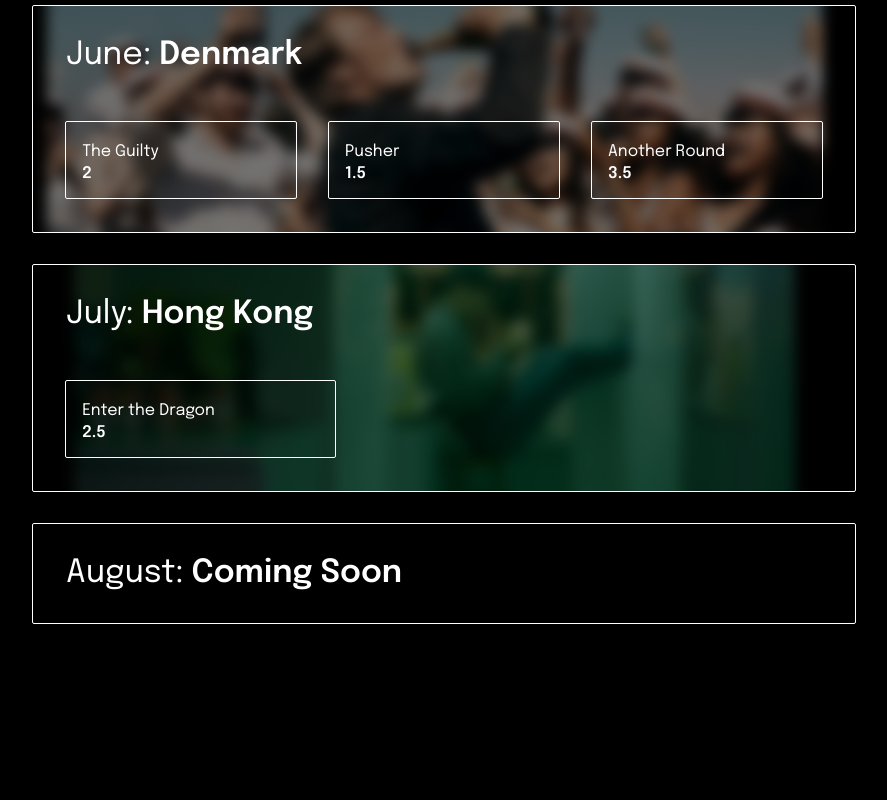
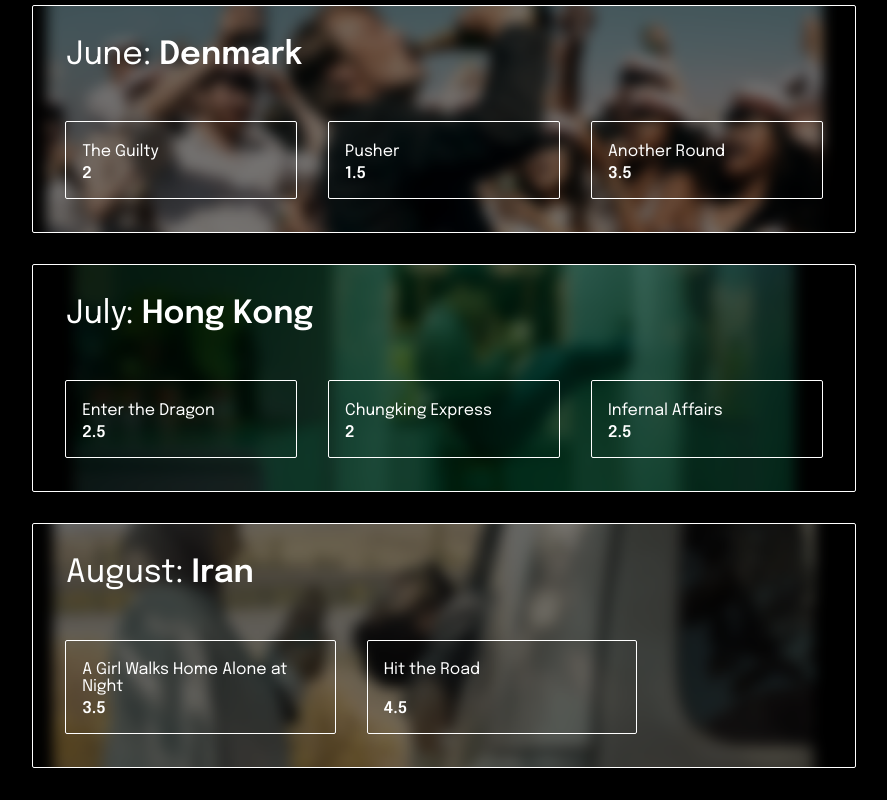
Before and after one commit to imo-jpg/WWMC, a plain HTML site: page index.html in a window 1280 px wide. Shown: the part 1935-2735 px from the top of the page, without its empty margins (196-1083 px from the left). Before the commit the page ends 2591 px from the top, so only its background shows below. Drawn offline with nearby package versions, Linux system fonts and the light colour scheme.

Commit message:
adds August films

```diff
--- a/index.html
+++ b/index.html
@@ -143,19 +143,33 @@
                     <p>Enter the Dragon</p>
                     <p><span>2.5</span></p>
                 </div>
-                <!-- <div class="movieBox">
-                    <p>Pusher</p>
-                    <p><span>1.5</span></p>
+                <div class="movieBox">
+                    <p>Chungking Express</p>
+                    <p><span>2</span></p>
                 </div>
                 <div class="movieBox">
-                    <p>Another Round</p>
+                    <p>Infernal Affairs</p>
+                    <p><span>2.5</span></p>
+                </div>
+            </div>
+        </div>
+        <div class="month" id="aug">
+            <h2 class="monthHeader">August: <span>Iran</span></h2>
+            <div class="movieContainer">
+                <div class="movieBox">
+                    <p>A Girl Walks Home Alone at Night</p>
+                    <p><span>3.5</span></p>
+                </div>
+                <div class="movieBox">
+                    <p>Hit the Road</p>
+                    <p><span>4.5</span></p>
+                </div>
+                <!-- <div class="movieBox">
+                    <p>Infernal Affairs</p>
                     <p><span>3.5</span></p>
                 </div> -->
             </div>
         </div>
-        <div class="month" id="aug">
-            <h2 class="monthHeader">August: <span>Coming Soon</span></h2>
-        </div>
         <script src=script.js></script>
     </body>
 </html>
--- a/style.css
+++ b/style.css
@@ -146,8 +146,9 @@ span {
 }
 
 #aug {
-    background-color: #000000;
-}
+    background-image: url(August.png);
+    background-size: 100%;
+    background-position: -10px, -10px;}
 
 @media only screen and (max-width: 1200px) {
 
```
Also changed, not shown: August.png (added).
